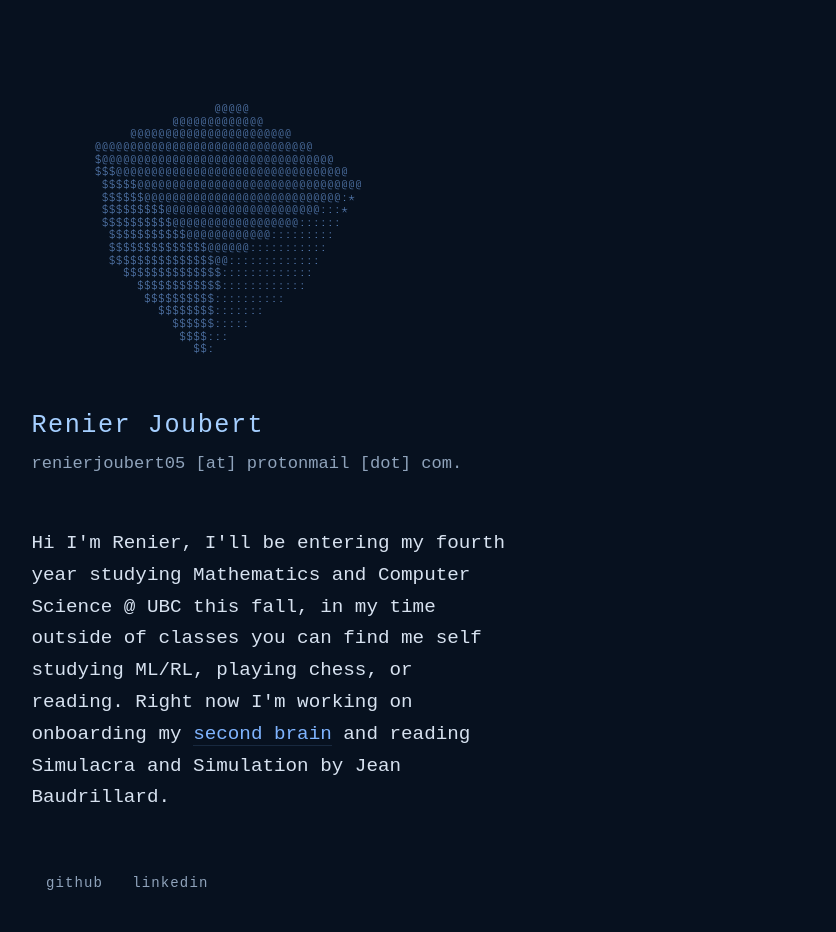
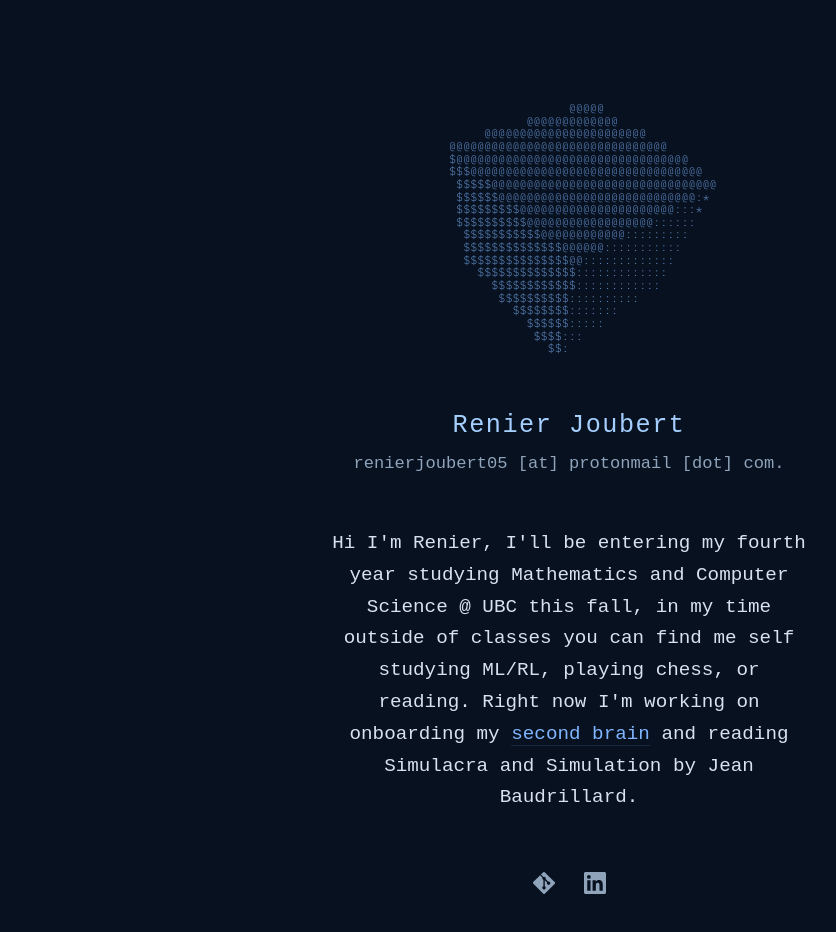
Before and after one commit to RenierJoubert/personal-website, a plain HTML site: page index.html in a window 1280 px wide. Shown: the whole page, without its empty margins (71-907 px from the left). Drawn offline with Linux system fonts and the light colour scheme.

Commit message:
added link svgs

```diff
--- a/index.html
+++ b/index.html
@@ -40,9 +40,16 @@
       grid-template-rows: 1fr auto;
       padding: clamp(2rem, 6vw, 5rem) clamp(1.5rem, 8vw, 6rem);
       max-width: 680px;
+      margin: 0 auto;
+      text-align: center;
     }
 
-    main { display: flex; flex-direction: column; gap: 2.8rem; }
+    main {
+      display: flex;
+      flex-direction: column;
+      gap: 2.8rem;
+      align-items: center;
+    }
 
     /* the cube */
     .cube-wrap {
@@ -105,17 +112,21 @@
     }
 
     .links a {
-      font-family: 'JetBrains Mono', monospace;
-      font-size: 0.78rem;
-      font-weight: 400;
-      letter-spacing: 0.08em;
-      text-transform: lowercase;
+      display: inline-flex;
+      align-items: center;
+      justify-content: center;
       color: var(--darkgray);
       text-decoration: none;
       padding: 0.35rem 0.75rem;
       border: 1px solid transparent;
       border-radius: 2px;
       transition: color 0.2s, border-color 0.2s, background 0.2s;
+    }
+    .links a svg {
+      width: 22px;
+      height: 22px;
+      fill: currentColor;
+      transition: fill 0.2s;
     }
     .links a:hover {
       color: var(--secondary);
@@ -140,9 +151,18 @@
     </p>
 
     <nav class="links">
-      <a href="https://github.com/RenierJoubert" target="_blank" rel="noopener">GitHub</a>
-      <a href="https://www.linkedin.com/in/renier-joubert/"_blank" rel="noopener">linkedin</a>
-
+      <!-- Git logo -->
+      <a href="https://github.com/RenierJoubert" target="_blank" rel="noopener" aria-label="Git / GitHub">
+        <svg viewBox="0 0 92 92" xmlns="http://www.w3.org/2000/svg" aria-hidden="true">
+          <path d="M90.156 41.965 50.036 1.848a5.918 5.918 0 0 0-8.372 0l-8.328 8.332 10.566 10.566a7.03 7.03 0 0 1 7.23 1.684 7.043 7.043 0 0 1 1.679 7.265l10.187 10.184a7.028 7.028 0 0 1 7.268 1.673 7.044 7.044 0 0 1 0 9.957 7.044 7.044 0 0 1-9.96 0 7.05 7.05 0 0 1-1.528-7.661l-9.5-9.497V59.36a7.044 7.044 0 0 1 1.86 11.29 7.04 7.04 0 0 1-9.957 0 7.044 7.044 0 0 1 0-9.957 7.053 7.053 0 0 1 2.304-1.539V32.926a7.035 7.035 0 0 1-2.304-1.535 7.05 7.05 0 0 1-1.54-7.698L29.906 13.128 1.851 41.18a5.92 5.92 0 0 0 0 8.372l40.12 40.122a5.923 5.923 0 0 0 8.375 0l39.81-39.81a5.92 5.92 0 0 0 0-8.899"/>
+        </svg>
+      </a>
+      <!-- LinkedIn logo -->
+      <a href="https://www.linkedin.com/in/renier-joubert/" target="_blank" rel="noopener" aria-label="LinkedIn">
+        <svg viewBox="0 0 24 24" xmlns="http://www.w3.org/2000/svg" aria-hidden="true">
+          <path d="M20.447 20.452h-3.554v-5.569c0-1.328-.027-3.037-1.852-3.037-1.853 0-2.136 1.445-2.136 2.939v5.667H9.351V9h3.414v1.561h.046c.477-.9 1.637-1.85 3.37-1.85 3.601 0 4.267 2.37 4.267 5.455v6.286zM5.337 7.433a2.062 2.062 0 0 1-2.063-2.065 2.064 2.064 0 1 1 2.063 2.065zm1.782 13.019H3.555V9h3.564v11.452zM22.225 0H1.771C.792 0 0 .774 0 1.729v20.542C0 23.227.792 24 1.771 24h20.451C23.2 24 24 23.227 24 22.271V1.729C24 .774 23.2 0 22.222 0h.003z"/>
+        </svg>
+      </a>
     </nav>
   </main>
 </div>
```
